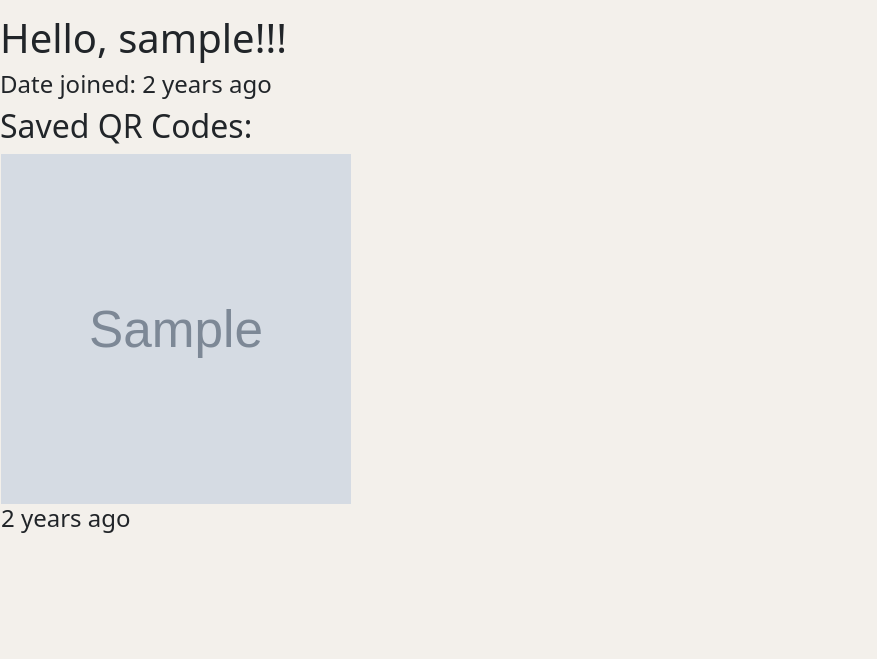
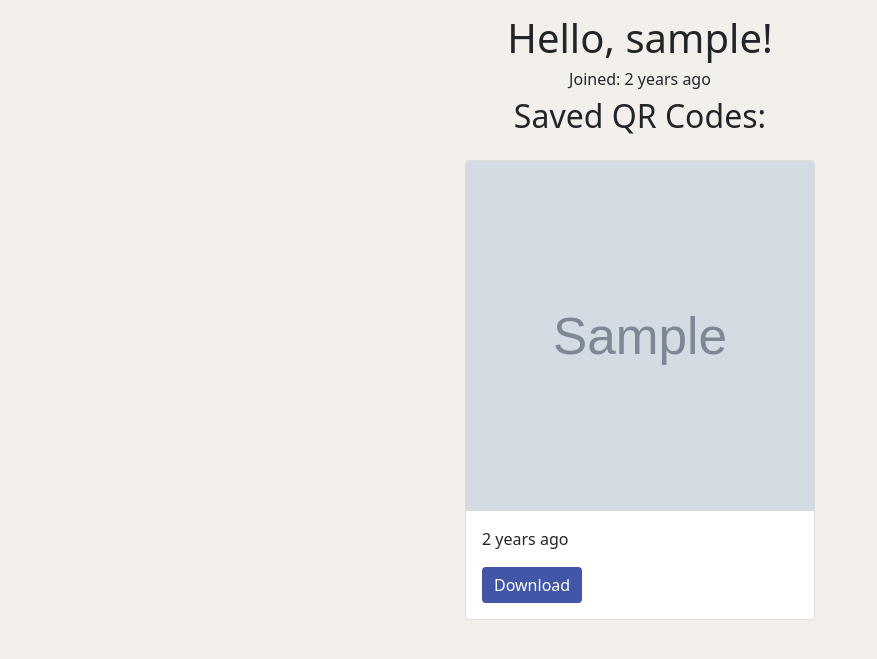
Before and after one commit to andrii-shchur/qr_generator, a Django app: page /profile/ in a window 1280 px wide. Shown: the part 56-715 px from the top of the page, without its empty margins (0-877 px from the left). Run offline with Django 4.2, Linux system fonts and the light colour scheme; a user stored in the database is signed in; tables that the repository leaves empty hold one stand-in row (values such as "Sample post"); grey boxes marked "Sample" are stand-in pictures; some libraries are stand-ins or nearby versions.

Commit message:
added styled profile page and fixed some bugs

```diff
--- a/backend/forms.py
+++ b/backend/forms.py
@@ -5,7 +5,7 @@ from crispy_forms.helper import FormHelper
 
 
 class SubmitForm(forms.Form):
-    text = forms.CharField(label='Text:', widget=forms.Textarea(attrs={'rows': 5, 'cols': 20, 'data-length': 2048}))
+    text = forms.CharField(label='Text:', widget=forms.Textarea(attrs={'rows': 5, 'cols': 20}), max_length=2048)
     box_size = forms.IntegerField(label='Box size:', min_value=1, max_value=50, initial=10)
     border = forms.IntegerField(label='Border size:', min_value=0, max_value=10, initial=5)
     back_color = forms.CharField(label='Background:', widget=forms.TextInput(attrs={'type': 'color'}),
--- a/backend/templates/backend/profile.html
+++ b/backend/templates/backend/profile.html
@@ -3,17 +3,26 @@
 {% block content %}
     {% load static %}
     {% load humanize %}
-    <h1>Hello, {{ user.username }}!!!</h1>
-    <h4>Date joined: {{ user.date_joined|naturaltime }}</h4>
-    <h2>Saved QR Codes:</h2>
-    <table>
+    <div class="row text-center">
+        <h1>Hello, {{ user.username }}!</h1>
+    </div>
+    <div class="row text-center">
+        <h6>Joined: {{ user.date_joined|naturaltime }}</h6>
+    </div>
+    <div class="row text-center">
+        <h2>Saved QR Codes:</h2>
+    </div>
+    <div class="row">
         {% for el in data %}
-        {% cycle '<tr>' '' '' '' %}
-        <td>
-            <img src="{{ el.0 }}" width="350" height="350">
-            <h4>{{ el.1|naturaltime }}</h4>
-        </td>
-        {% cycle '' '' '' '</tr>' %}
+        <div class="col gy-3 d-flex justify-content-center">
+            <div class="card" style="width: 350px;">
+                <img class="card-img-top" src="{{ el.0 }}" width="350" height="350">
+                <div class="card-body">
+                    <p class="card-text">{{ el.1|naturaltime }}</p>
+                    <a href="#" class="btn btn-primary" style="background-color: #4256a8; border: none;">Download</a>
+                </div>
+            </div>
+        </div>
         {% endfor %}
-    </table>
+    </div>
 {% endblock %}
--- a/backend/templates/backend/signin-page.html
+++ b/backend/templates/backend/signin-page.html
@@ -18,6 +18,9 @@
                 </div>
                 <div class="row">
                     <div class="col gy-3">
+                        <a href="../register" id="dontHaveAccount">Don't have account? Sign up.</a>
+                    </div>
+                    <div class="col gy-3">
                         <button id="loginButton" type="submit" class="btn btn-primary mb-2" style="background-color: #4256a8; border: none;">Sign in</button>
                     </div>
                 </div>
--- a/backend/views.py
+++ b/backend/views.py
@@ -33,8 +33,19 @@ def submit(request):
                       filename=img_path)
             return render(request, 'backend/result.html', {'img_path': img_path, 'created_at': str(timezone.now())})
 
+        messages.add_message(request, messages.ERROR, 'Invalid input!')
+        return redirect(index)
+
+    else:
+        messages.add_message(request, messages.ERROR, 'Error!')
+        return redirect(index)
+
 
 def login_page(request):
+    if request.user.is_authenticated:
+        messages.add_message(request, messages.ERROR, 'You have already logged in!')
+        return redirect(index)
+
     form = SignInForm()
 
     if request.method == 'POST':
@@ -48,10 +59,18 @@ def login_page(request):
                 messages.add_message(request, messages.INFO, f"You are now logged in as {username}.")
                 return redirect(index)
 
+    elif request.method == 'GET':
+        if request.GET.get('next') in ['/profile/', '/save-code/']:
+            messages.add_message(request, messages.WARNING, 'You must log in first.')
+
     return render(request, 'backend/signin-page.html', {'form': form})
 
 
 def register(request):
+    if request.user.is_authenticated:
+        messages.add_message(request, messages.ERROR, 'You can\'t create accounts while logged in!')
+        return redirect(index)
+
     form = RegisterForm()
 
     if request.method == 'POST':
@@ -64,7 +83,12 @@ def register(request):
 
 
 def logout_page(request):
+    if not request.user.is_authenticated:
+        messages.add_message(request, messages.SUCCESS, 'lmao')
+        return redirect(index)
+
     logout(request)
+    messages.add_message(request, messages.INFO, 'Logged out.')
     return redirect(index)
 
 
@@ -74,7 +98,7 @@ def profile(request):
     data = []
     for el in query:
         data.append((el.img_path, el.created_at))
-    return render(request, 'backend/profile.html', {'data': data})
+    return render(request, 'backend/profile.html', {'data': reversed(data)})
 
 
 @login_required
```
Also changed, not shown: backend/static/css/base.css (line endings or trailing spaces).
